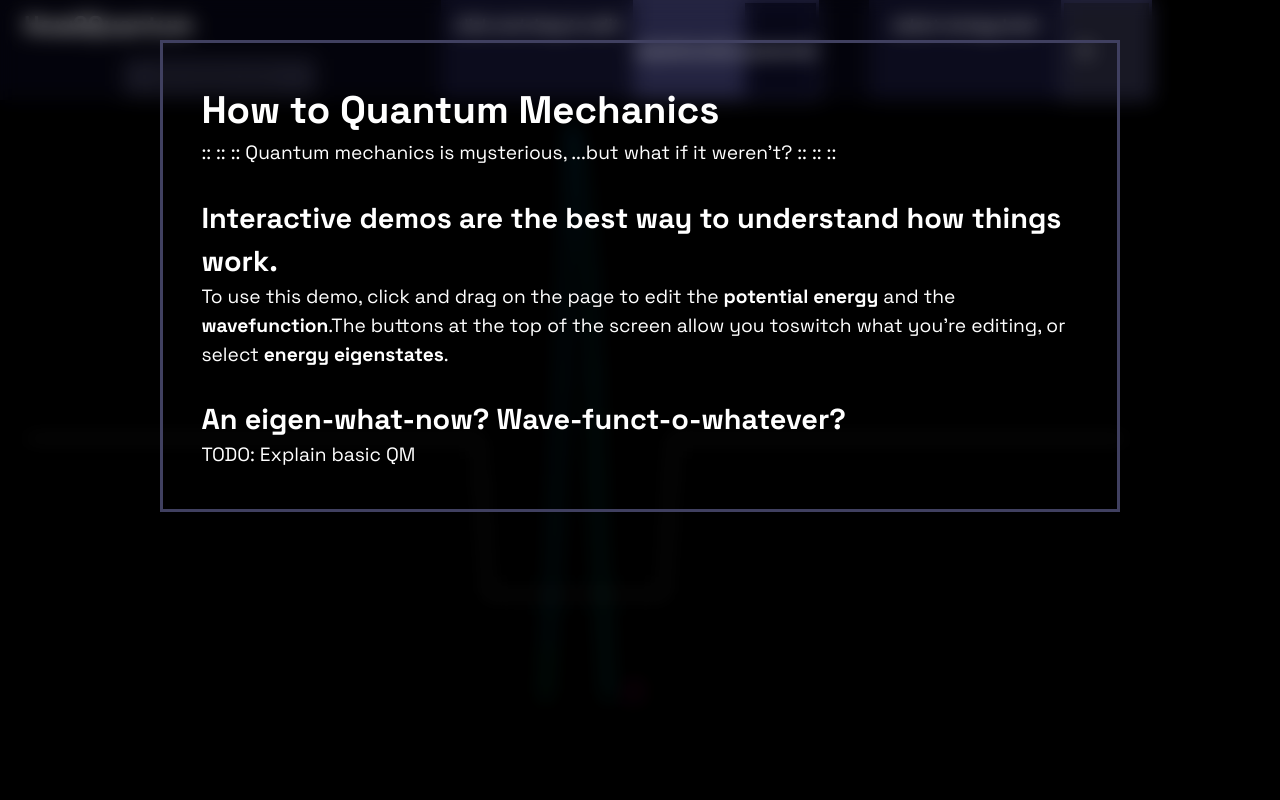
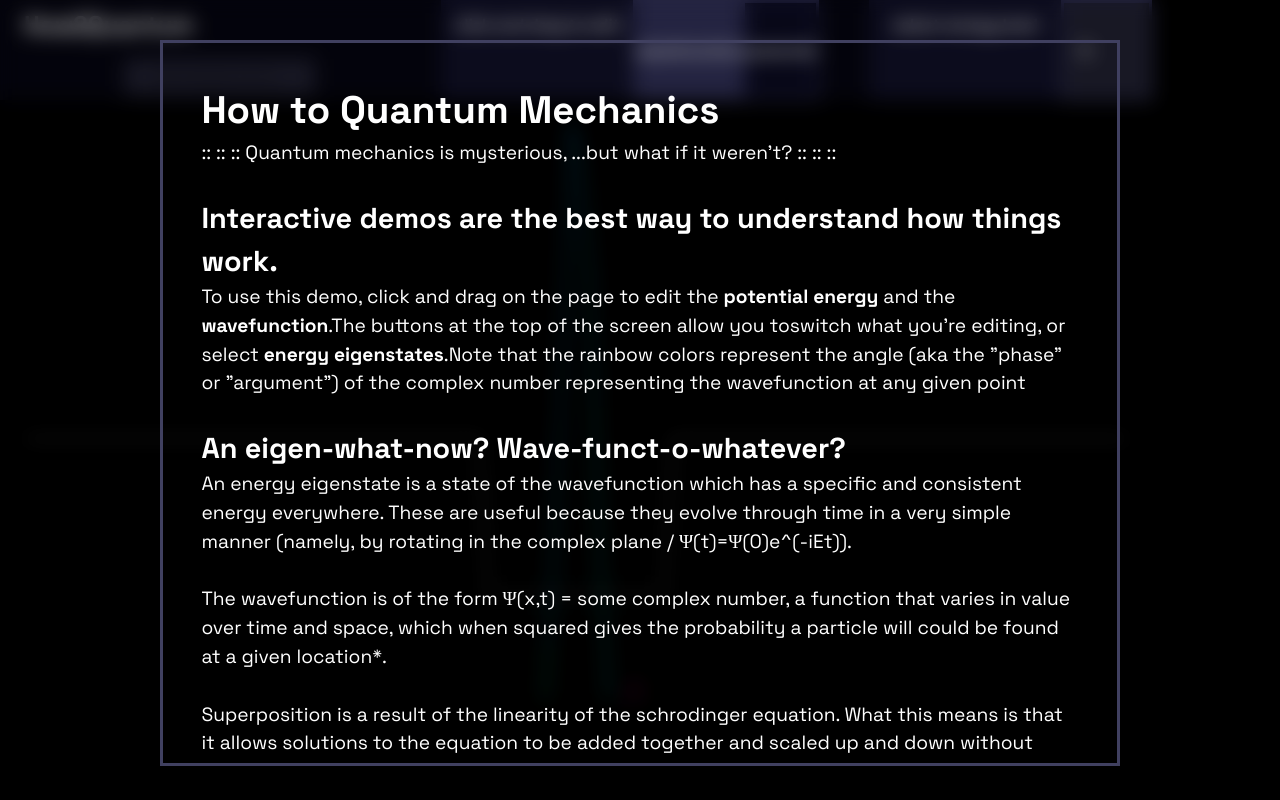
Before and after one commit to SciDev5/how2quantum, a Next.js app: page / in a window 1280 px wide. Both pictures are taken after a click on the button "wait actually how tho...". Built offline with nearby package versions, Linux system fonts and the light colour scheme.

Commit message:
add more explaination and readme

```diff
--- a/src/app/page.tsx
+++ b/src/app/page.tsx
@@ -155,12 +155,29 @@ function HelpModal({ on_escape }: { on_escape: () => void }) {
         {"To use this demo, click and drag on the page to edit the "}
         <b>potential energy</b> and the <b>wavefunction</b>.
         {"The buttons at the top of the screen allow you toswitch what you're editing, or select "}<b>energy eigenstates</b>.
+
+        {"Note that the rainbow colors represent the angle (aka the \"phase\" or \"argument\") of the complex number representing the wavefunction at any given point"}
       </p>
       <br />
       <h2>{"An eigen-what-now? Wave-funct-o-whatever?"}</h2>
-      <p>
-        TODO: Explain basic QM
-      </p>
+      <p>{`
+        An energy eigenstate is a state of the wavefunction which has a specific and consistent energy everywhere. These are useful
+        because they evolve through time in a very simple manner (namely, by rotating in the complex plane / Ψ(t)=Ψ(0)e^(-iEt)).
+        `}<br /><br />{`
+        The wavefunction is of the form Ψ(x,t) = some complex number, a function that varies in value over time and space, which when squared
+        gives the probability a particle will could be found at a given location*.
+        `}<br /><br />{`
+        Superposition is a result of the linearity of the schrodinger equation. What this means is that it allows solutions to the equation
+        to be added together and scaled up and down without issue, while still remaining realistic and true. We can add lots of energy
+        eigenstates together to build whatever shape we want and then evolve them all to see how the combined wavefunction behaves.
+        `}<br /><br />{`
+        The collapse of the wavefunction in this case comes if you try to measure the systems energy, the superposed state does not have the
+        same energy everywhere, and so if it is to be measured it must choose one. This collapses the wavefunction.
+        `}<br /><br />{`
+        There is more, but I'm out of time! Have fun playing with physics!
+        `}<br /><br /><br />{`
+        * note that this is probability density and this explanation is for Ψ(x,t)=<Ψ|x> specifically.
+      `}</p>
     </div>
   </dialog>)
 }
```
Also changed, not shown: 1 other file (tests, documents, lock files or other folders).
